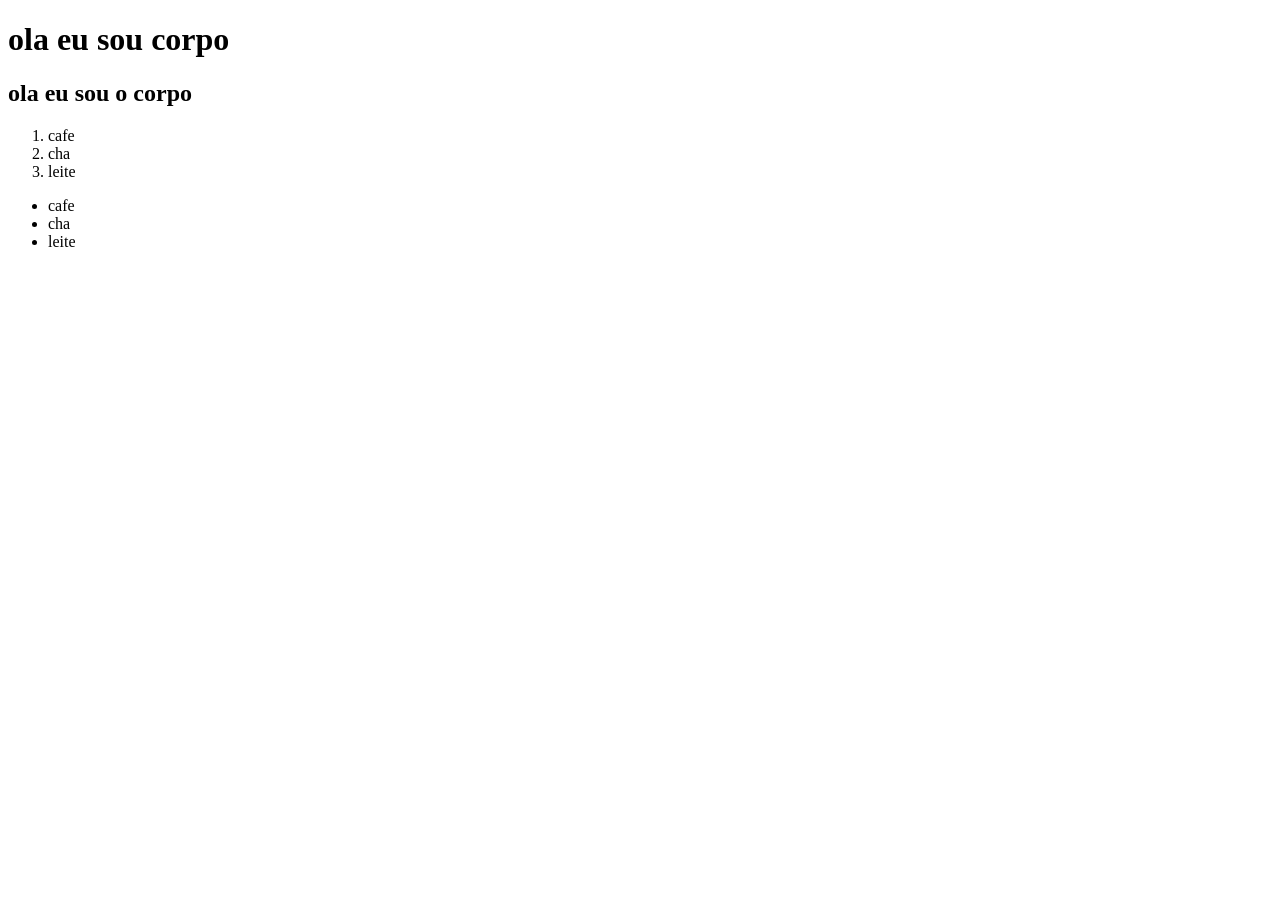
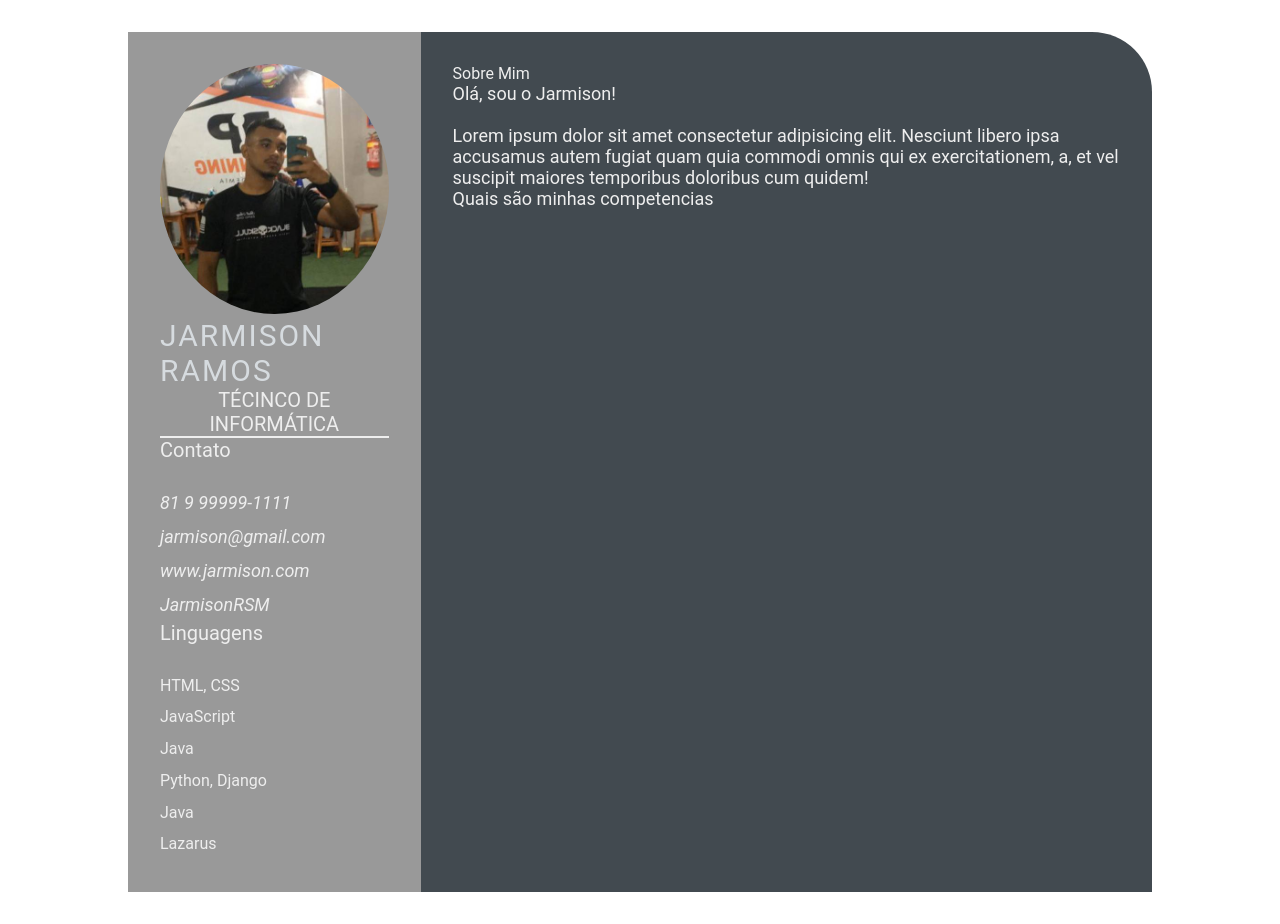
Before and after one commit to JarmisonRSM/JarmisonRSM.github.io, a plain HTML site: page index.html in a window 1280 px wide. Before the commit the page ends 800 px from the top, so only its background shows below. Drawn offline with Linux system fonts and the light colour scheme.

Commit message:
atualização do dia 2 (#2)

```diff
--- a/index.html
+++ b/index.html
@@ -4,26 +4,61 @@
     <meta charset="UTF-8">
     <meta http-equiv="X-UA-Compatible" content="IE=edge">
     <meta name="viewport" content="width=device-width, initial-scale=1.0">
-    <title>OLa mundo</title>
+    <link rel="stylesheet" href="style.css">
+    <title>Jarmison Ramos CV</title>
 </head>
 <body>
 
-    <h1>ola eu sou corpo</h1>
-    <h2>ola eu sou o corpo</h2>
+    <main class="resume-contents">
+        <section class="left-section">
+            <section class="left-section-contents">
+                <div class="profile">
+                    <img  class="profile-image" src="img/profile-image.jpeg" alt="Profile image">
+                    <p class="name"> Jarmison Ramos</p>
+                    <p class="profession"> Técinco de Informática</p>
+                </div>
+                <div class="contact-info">
+                    <p class="left-title">Contato</p>
+                    <ul>
+                        <li><i class="fa fa-phone">81 9 99999-1111 </i></li>
+                        <li><i class="fa fa-envelope">jarmison@gmail.com</i></li>
+                        <li><i class="fa fa-globe">www.jarmison.com</i></li>
+                        <li><i class="fa fa-github">JarmisonRSM</i></li>
+                    </ul>
+                </div>
+                <div class="skills">
+                    <p class="left-title">Linguagens</p>
+                    <ul>
+                        <li><p>HTML, CSS</p></li>
+                        <li><p>JavaScript</p></li>
+                        <li><p>Java</p></li>
+                        <li><p>Python, Django</p></li>
+                        <li><p>Java</p></li>
+                        <li><p>Lazarus</p></li>
+                    </ul>
+                </div>
+            </section>
+        </section>
+            <section class="right-section">
+                <div class="right-section-contents">
+                    <section class="about gap">
+                        <div class="right-title">Sobre Mim</div>
+                        <p class="about-me-contents">
+                            Olá, sou o Jarmison!<br>
+                            <br> Lorem ipsum dolor sit amet consectetur adipisicing elit. Nesciunt libero ipsa accusamus autem fugiat quam quia commodi omnis qui ex exercitationem, a, et vel suscipit maiores temporibus doloribus cum quidem!
+                            <br> Quais são minhas competencias
+                        </p>
+                    </section>
 
-    <ol>
-        <li>cafe</li>
-        <li>cha</li>
-        <li>leite</li>
-    </ol>
 
-    <ul>
-        <li>cafe</li>
-        <li>cha</li>
-        <li>leite</li>
-    </ul>
+                </div>
+
+            </section>
+
+
+
+
+    </main>
 
 </body>
-
-
 </html>
--- /dev/null
+++ b/style.css
@@ -0,0 +1,103 @@
+* {
+    margin: 0;
+    padding: 0;
+    box-sizing: border-box;
+    list-style: none;
+    font-family: 'Roboto', sans-serif;
+}
+
+.resume-contents {
+    min-height: 100vh;
+    width: 80%;
+    margin: 2rem auto;
+    display: grid;
+    grid-template-columns: repeat(7, 1fr);
+}
+
+.left-section {
+    grid-column: span 2;
+    height: 100%;
+    background-color: #999999;
+}
+
+.right-section {
+    grid-column: span 5;
+    height: 100%;
+    background-color: #424a50;
+    border-radius: 0px 60px 0px 0px;
+}
+
+.left-section-contents{
+    padding: 2rem 2rem;
+}
+
+.profile {
+    width: 100%;
+    border-bottom: 2px solid #eeeeee;
+}
+
+.profile .profile-image {
+    width: 100%;
+    border-radius: 100%;
+}
+
+.name {
+    color: #D6DBDF;
+    font-size: 30px;
+    letter-spacing: 2px;
+    text-transform: uppercase;
+}
+
+.profession {
+    color: #eeeeee;
+    font-size: 20px;
+    text-transform: uppercase;
+    text-align: center;
+}
+
+/* .contact-info { border-bottom: 2px solid #1B2631; } */
+.left-title {
+    color: #eeeeee;
+    font-size: 20px;
+}
+
+.contact-info ul {
+    padding-top: 1.5rem;
+}
+
+.contact-info ul li,
+.references ul li {
+    padding: .4rem 0;
+    color: #eeeeee;
+}
+
+.contact-info ul li i,
+.references ul li i {
+    padding-right: 1rem;
+    font-size: 18px;
+    color: #eeeeee;
+}
+
+.skills ul {
+    padding-top: 1.5rem;
+}
+.skills ul li p {
+    padding: .4rem 0;
+    color: #eeeeee;
+}
+
+.right-section-contents {
+    padding: 2rem 2rem;
+}
+
+.right-title {
+    color: #eeeeee;
+}
+
+.gap {
+    padding-bottom: 2rem;
+}
+.about-me-contents {
+    font-size: 18px;
+    color: #eeeeee;
+}
```
Also changed, not shown: img/profile-image.jpeg (added).
